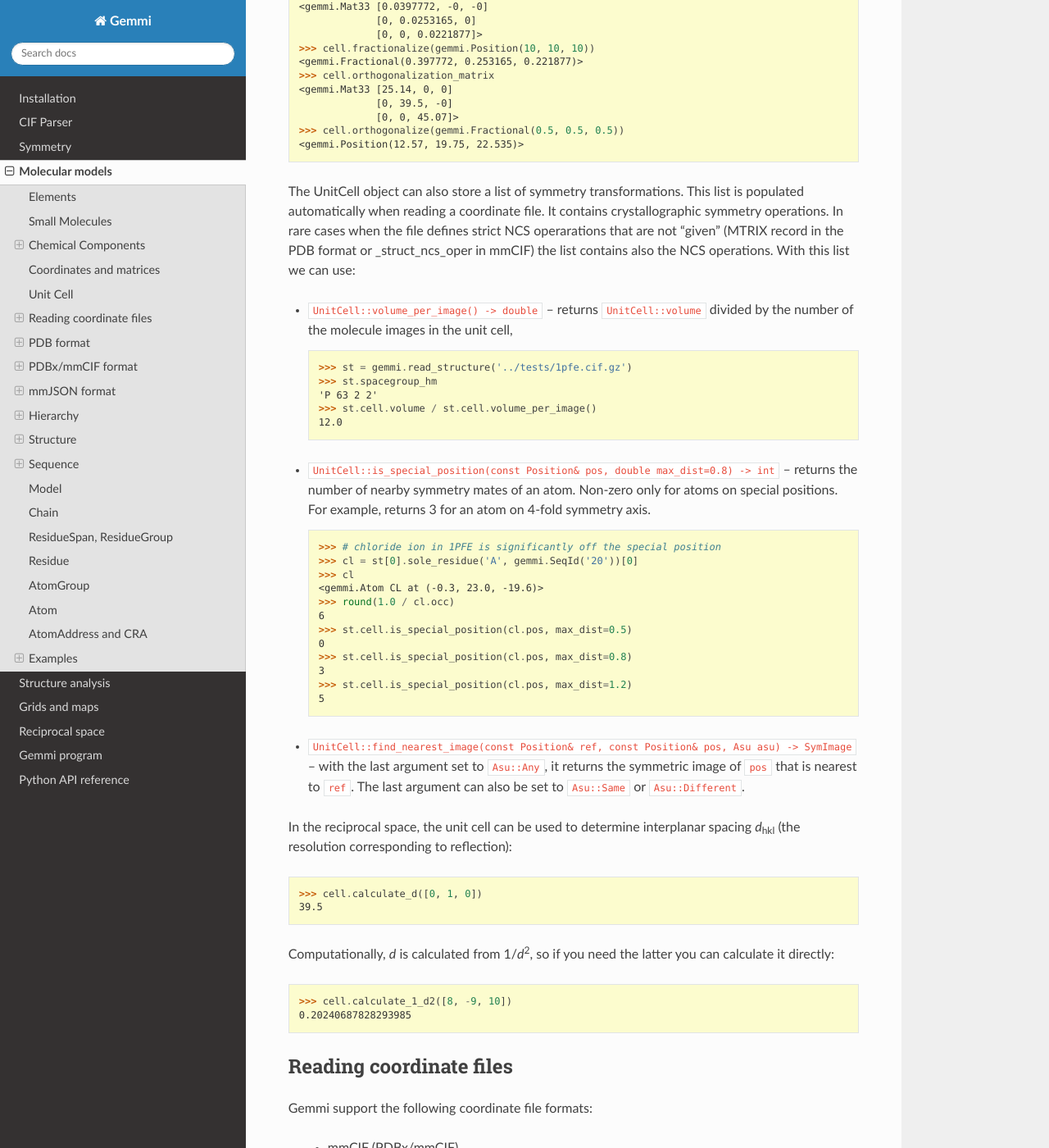
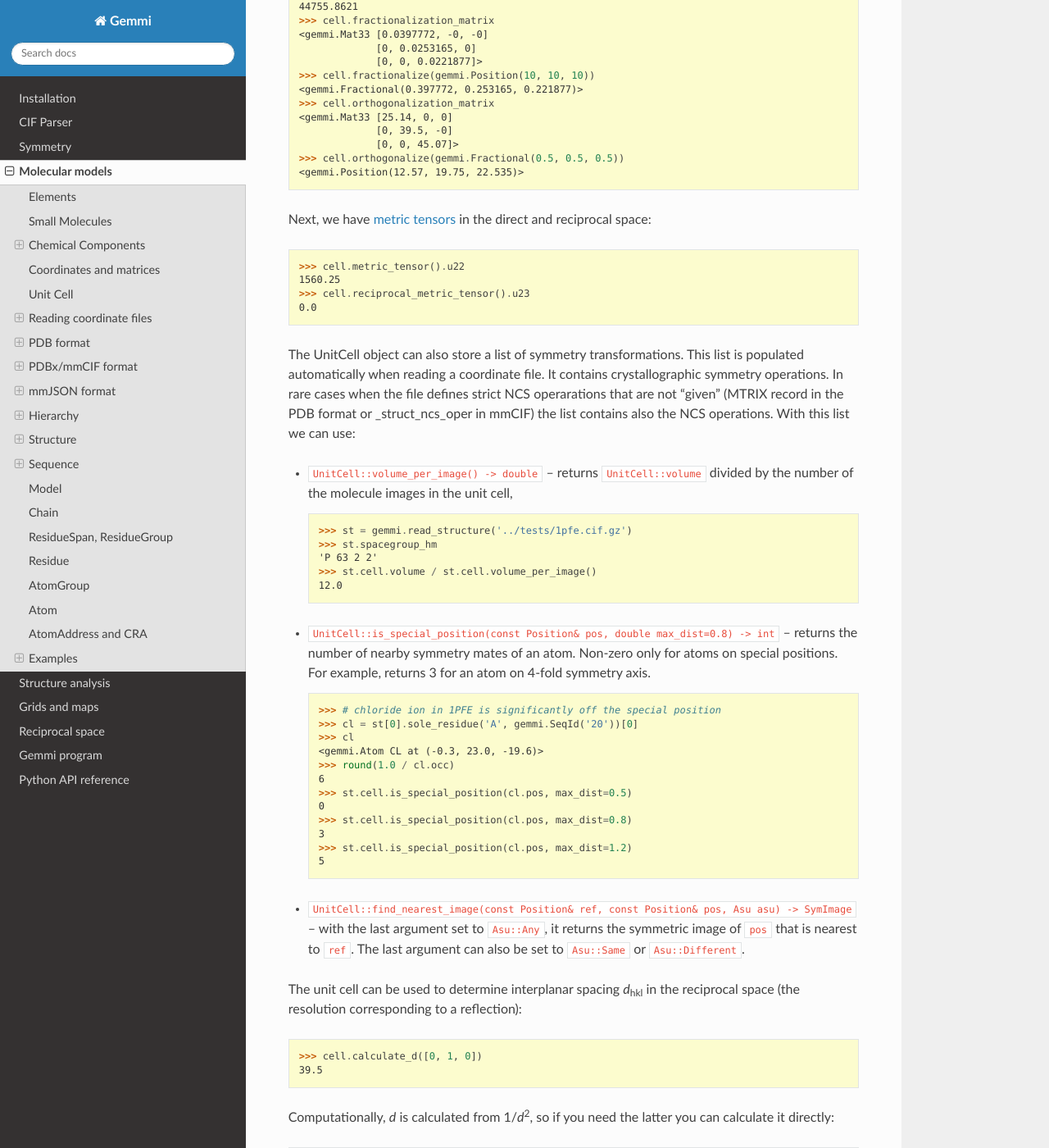
Before and after one commit to project-gemmi/gemmi, a Sphinx documentation site: the page built from docs/mol.rst, in a window 1280 px wide and 1400 px high, scrolled down 7450 px. Shown: the whole window at 82% size. Built offline with Sphinx 7.4.7 and the Read the Docs theme 2.0.0, drawn with Linux system fonts in a browser that asks for light colours; some of the changed text lies outside the part shown.

Commit message:
add UnitCell::metric_tensor() and reciprocal_metric_tensor()

```diff
--- a/docs/mol.rst
+++ b/docs/mol.rst
@@ -369,15 +369,17 @@ including calculations of eigenvalues and eigenvectors.
 
 .. doctest::
 
-    >>> aniso = perovskite.sites[2].aniso
-    >>> aniso.u11
-    0.10300000000000001
-    >>> aniso.trace()
-    0.41500000000000004
-    >>> aniso.determinant()
-    0.002506608000000001
-    >>> aniso.calculate_eigenvalues()
-    [0.10300000000000001, 0.15600000000000003, 0.15600000000000003]
+  >>> aniso = perovskite.sites[2].aniso
+  >>> aniso.u11
+  0.10300000000000001
+  >>> aniso.elements()  # (u11, u22, u33, u12, u13, u23)
+  [0.10300000000000001, 0.15600000000000003, 0.15600000000000003, 0.0, 0.0, 0.0]
+  >>> aniso.trace()
+  0.41500000000000004
+  >>> aniso.determinant()
+  0.002506608000000001
+  >>> aniso.calculate_eigenvalues()
+  [0.10300000000000001, 0.15600000000000003, 0.15600000000000003]
 
 
 In C++ all these types are defined in ``gemmi/math.hpp``.
@@ -422,6 +424,16 @@ Here are the most important properties and methods of the ``UnitCell`` class:
     >>> cell.orthogonalize(gemmi.Fractional(0.5, 0.5, 0.5))
     <gemmi.Position(12.57, 19.75, 22.535)>
 
+Next, we have `metric tensors <https://dictionary.iucr.org/Metric_tensor>`_
+in the direct and reciprocal space:
+
+.. doctest::
+
+    >>> cell.metric_tensor().u22
+    1560.25
+    >>> cell.reciprocal_metric_tensor().u23
+    0.0
+
 The UnitCell object can also store a list of symmetry transformations.
 This list is populated automatically when reading a coordinate file.
 It contains crystallographic symmetry operations. In rare cases
@@ -466,8 +478,8 @@ With this list we can use:
   it returns the symmetric image of ``pos`` that is nearest to ``ref``.
   The last argument can also be set to ``Asu::Same`` or ``Asu::Different``.
 
-In the reciprocal space, the unit cell can be used to determine interplanar
-spacing *d*:sub:`hkl` (the resolution corresponding to reflection):
+The unit cell can be used to determine interplanar spacing *d*:sub:`hkl`
+in the reciprocal space (the resolution corresponding to a reflection):
 
 .. doctest::
 
```
Also changed, not shown: 4 other files.
